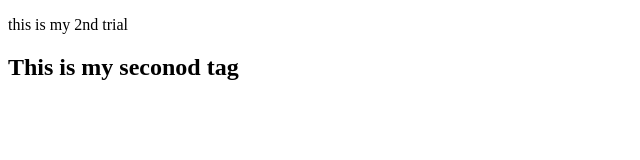
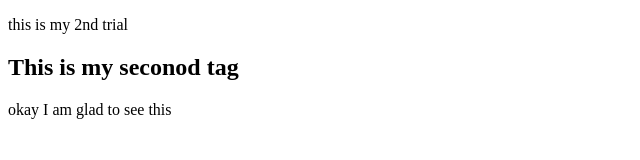
Before and after one commit to asifwebpro/my-2nd-website, a plain HTML site: page index.html in a window 1280 px wide. Shown: the whole page, without its empty margins (0-640 px from the left). Drawn offline with Linux system fonts and the light colour scheme.

Commit message:
happy now

```diff
--- a/index.html
+++ b/index.html
@@ -8,5 +8,6 @@
 <body>
     <p>this is my 2nd trial </p>
     <h2>This is my seconod tag </h2>
+    <P>okay I am glad to see this </P>
 </body>
 </html>
```
